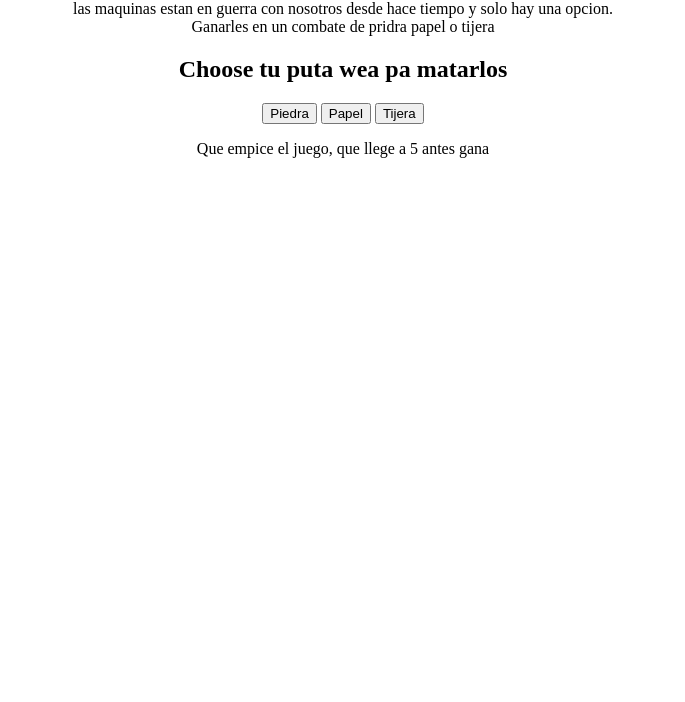
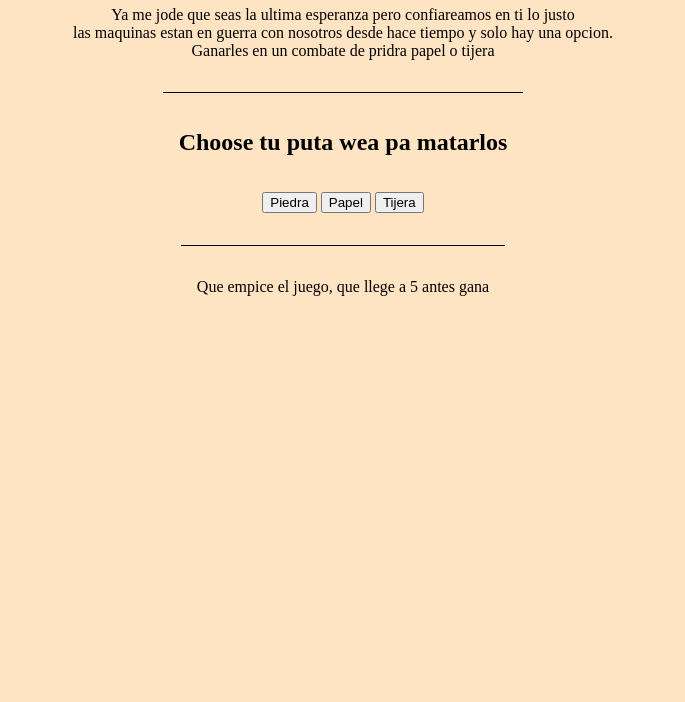
Before and after one commit to MyLittleDevid/rock-paper-scissors, a plain HTML site: page index.html in a window 1280 px wide. Shown: the part 98-800 px from the top of the page, without its empty margins (297-982 px from the left). Drawn offline with Linux system fonts and the light colour scheme.

Commit message:
Finished bebe

```diff
--- a/style.css
+++ b/style.css
@@ -1,8 +1,25 @@
 /*Margenes y colocacion*/
-body {
+body{
     text-align: center;
+    display: flex;
+    flex-direction: column;
+    align-items: center;
 }
 
 .buttons {
     text-align: center;
 }
+
+div {
+    padding: 16px;
+}
+
+/* Estilos guapos*/
+
+body{
+    background-color: bisque;
+}
+
+.score , .main {
+    border-top: 1px solid black;
+}
```
